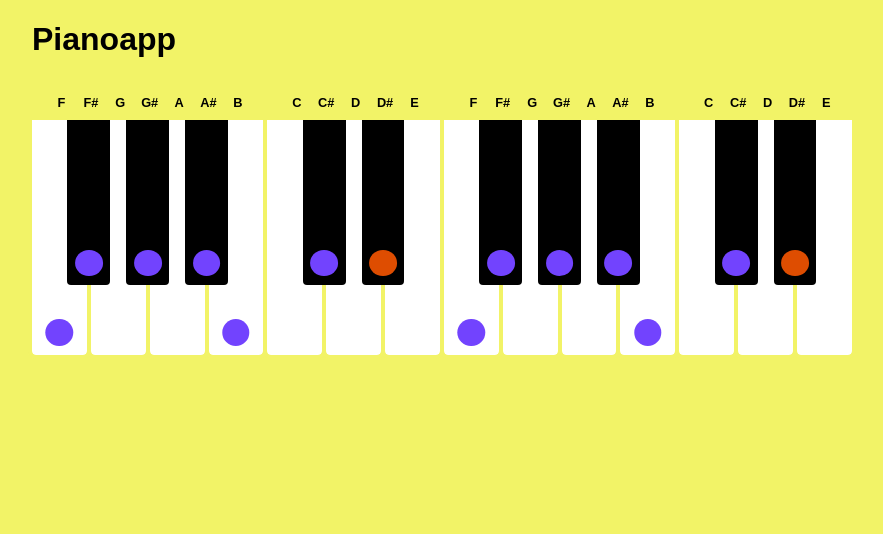
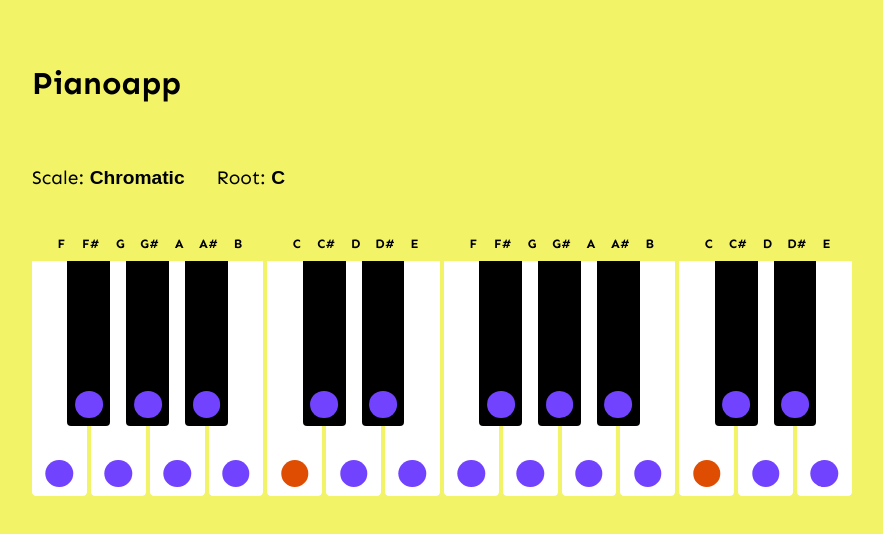
Before and after one commit to itscursedphil/pianoapp, a Next.js app: page / in a window 1280 px wide. Shown: the top 534 px of the page, without its empty margins (196-1079 px from the left). Built offline with nearby package versions, Linux system fonts and the light colour scheme.

Commit message:
Implement scale and root selection and add scales

```diff
--- /dev/null
+++ b/components/Button/SkeletonButton.tsx
@@ -0,0 +1,13 @@
+import styled from 'styled-components';
+
+const SkeletonButton = styled.button`
+  margin: 0;
+  padding: 0;
+
+  background: transparent;
+  border: 0;
+
+  cursor: pointer;
+`;
+
+export default SkeletonButton;
--- /dev/null
+++ b/components/Button/index.ts
@@ -0,0 +1,2 @@
+// eslint-disable-next-line import/prefer-default-export
+export { default as SkeletonButton } from './SkeletonButton';
--- a/components/Layout/Layout.tsx
+++ b/components/Layout/Layout.tsx
@@ -1,16 +1,20 @@
 import React, { PropsWithChildren } from 'react';
+// eslint-disable-next-line camelcase
+import { Sen } from '@next/font/google';
 import styled from 'styled-components';
 import { space } from 'styled-system';
+
+const font = Sen({ subsets: ['latin'], weight: ['400', '700'] });
 
 const PageWrapper = styled.div`
   width: 100%;
   max-width: 1080px;
   margin: 0 auto;
-  ${({ theme }) => space({ theme, px: [4, 4, 6] })}
+  ${({ theme }) => space({ theme, px: [4, 4, 6], mb: [5] })}
 `;
 
 const Layout: React.FC<PropsWithChildren> = ({ children }) => (
-  <PageWrapper>{children}</PageWrapper>
+  <PageWrapper className={font.className}>{children}</PageWrapper>
 );
 
 export default Layout;
--- /dev/null
+++ b/components/Text/Text.tsx
@@ -0,0 +1,15 @@
+import styled from 'styled-components';
+import { space, SpaceProps, typography, TypographyProps } from 'styled-system';
+
+export interface TextProps extends TypographyProps, SpaceProps {
+  inline?: boolean;
+}
+
+const Text = styled.p.attrs<TextProps>(({ inline }) => ({
+  as: inline ? 'span' : 'p',
+}))<TextProps>`
+  ${typography}
+  ${space}
+`;
+
+export default Text;
--- /dev/null
+++ b/components/Text/index.ts
@@ -0,0 +1,3 @@
+import Text from './Text';
+
+export default Text;
--- a/lib/scales.ts
+++ b/lib/scales.ts
@@ -5,12 +5,168 @@ export interface ScaleDefinition {
 
 const scales: ScaleDefinition[] = [
   {
-    name: 'Ionian / Major',
-    notes: [0, 2, 4, 5, 7, 9, 11],
+    notes: [0, 1, 2, 3, 4, 5, 6, 7, 8, 9, 10, 11],
+    name: 'Chromatic',
   },
   {
+    notes: [0, 1, 3, 4, 6, 8, 10],
+    name: 'Altered scale / Super Locrian scale',
+  },
+  {
+    notes: [0, 1, 3, 5, 6, 8, 10],
+    name: 'Locrian',
+  },
+  {
+    notes: [0, 1, 3, 5, 7, 8, 10],
+    name: 'Phrygian',
+  },
+  {
+    notes: [0, 1, 3, 5, 7, 8, 11],
+    name: 'Neapolitan minor scale',
+  },
+  {
+    notes: [0, 1, 3, 5, 7, 9, 11],
+    name: 'Neapolitan major scale',
+  },
+  {
+    notes: [0, 1, 4, 5, 6, 8, 11],
+    name: 'Persian scale',
+  },
+  {
+    notes: [0, 1, 4, 5, 7, 8, 10],
+    name: 'Phrygian dominant scale',
+  },
+  {
+    notes: [0, 1, 4, 5, 7, 8, 11],
+    name: 'Double harmonic scale',
+  },
+  {
+    notes: [0, 1, 4, 6, 7, 10],
+    name: 'Tritone scale',
+  },
+  {
+    notes: [0, 1, 4, 6, 8, 10, 11],
+    name: 'Enigmatic scale',
+  },
+  {
+    notes: [0, 1, 5, 6, 10],
+    name: 'Iwato scale',
+  },
+  {
+    notes: [0, 1, 5, 7, 8],
+    name: 'In scale',
+  },
+  {
+    notes: [0, 1, 5, 7, 10],
+    name: 'Insen scale',
+  },
+  {
+    notes: [0, 2, 3, 5, 6, 8, 10],
+    name: 'Half diminished scale',
+  },
+  {
+    notes: [0, 2, 3, 5, 7, 8, 10],
     name: 'Aeolian / Natural Minor',
-    notes: [0, 2, 3, 5, 7, 8, 10],
+  },
+  {
+    notes: [0, 2, 3, 5, 7, 8, 11],
+    name: 'Harmonic Minor',
+  },
+  {
+    notes: [0, 2, 3, 5, 7, 9, 10],
+    name: 'Dorian',
+  },
+  {
+    notes: [0, 2, 3, 5, 7, 9, 11],
+    name: 'Melodic Minor (asc)',
+  },
+  {
+    notes: [0, 2, 3, 6, 7, 8, 10],
+    name: '"Gypsy" scale',
+  },
+  {
+    notes: [0, 2, 3, 6, 7, 8, 11],
+    name: 'Hungarian minor scale',
+  },
+  {
+    notes: [0, 2, 3, 6, 7, 9, 10],
+    name: 'Ukrainian Dorian scale',
+  },
+  {
+    notes: [0, 2, 4, 5, 6, 8, 10],
+    name: 'Major Locrian scale',
+  },
+  {
+    notes: [0, 2, 4, 5, 7, 8, 11],
+    name: 'Harmonic major scale',
+  },
+  {
+    notes: [0, 2, 4, 5, 7, 9, 10],
+    name: 'Mixolydian',
+  },
+  {
+    notes: [0, 2, 4, 5, 7, 9, 11],
+    name: 'Ionian / Major',
+  },
+  {
+    notes: [0, 2, 4, 6, 7, 9, 10],
+    name: 'Acoustic scale',
+  },
+  {
+    notes: [0, 2, 4, 6, 7, 9, 11],
+    name: 'Lydian',
+  },
+  {
+    notes: [0, 2, 4, 6, 8, 9, 11],
+    name: 'Lydian augmented scale',
+  },
+  {
+    notes: [0, 2, 4, 6, 8, 10],
+    name: 'Whole tone',
+  },
+  {
+    notes: [0, 2, 4, 6, 9, 10],
+    name: 'Prometheus scale',
+  },
+  {
+    notes: [0, 2, 4, 7, 9],
+    name: 'Major pentatonic',
+  },
+  {
+    notes: [0, 2, 5, 7, 9],
+    name: 'Blues major',
+  },
+  {
+    notes: [0, 2, 5, 7, 10],
+    name: 'Egyptian, suspended',
+  },
+  {
+    notes: [0, 3, 4, 6, 7, 9, 10],
+    name: 'Hungarian major scale',
+  },
+  {
+    notes: [0, 3, 4, 7, 8, 11],
+    name: 'Augmented scale',
+  },
+  {
+    notes: [0, 3, 5, 6, 7, 10],
+    name: 'Blues scale',
+  },
+  {
+    notes: [0, 3, 5, 7, 10],
+    name: 'Minor pentatonic',
+  },
+  {
+    notes: [0, 3, 5, 7, 10],
+    name: 'Yo scale',
+  },
+  {
+    notes: [0, 3, 5, 8, 10],
+    name: 'Blues minor',
+  },
+  {
+    notes: [0, 4, 6, 7, 11],
+    name: 'Hirajoshi scale',
   },
 ];
 
--- a/pages/index.tsx
+++ b/pages/index.tsx
@@ -1,14 +1,82 @@
-import React, { useState } from 'react';
+import React, { useCallback, useState } from 'react';
 import { NextPage } from 'next';
 import Head from 'next/head';
 
+import Box from '../components/Box';
+import { SkeletonButton } from '../components/Button';
 import Keyboard from '../components/Keyboard';
 import Layout from '../components/Layout';
+import Text from '../components/Text';
+import { noteNames } from '../lib/notes';
 import scales, { ScaleDefinition } from '../lib/scales';
 
+const ScaleSelection: React.FC<{
+  selectedScale: ScaleDefinition;
+  onSelect: (name: string) => void;
+}> = ({ selectedScale, onSelect }) => (
+  <Box display="flex" mt={-3} mb={4} flexWrap="wrap">
+    {scales.map(({ name }) => (
+      <Box mr={4} mb={2}>
+        <SkeletonButton type="button" onClick={() => onSelect(name)}>
+          <Text
+            inline
+            fontSize="1.2rem"
+            style={{ opacity: selectedScale?.name === name ? 1 : 0.4 }}
+          >
+            <strong>{name}</strong>
+          </Text>
+        </SkeletonButton>
+      </Box>
+    ))}
+  </Box>
+);
+
+const RootSelection: React.FC<{
+  selectedRoot: number;
+  onSelect: (index: number) => void;
+}> = ({ selectedRoot, onSelect }) => (
+  <Box display="flex" mt={-3} mb={4} flexWrap="wrap">
+    {noteNames.map((noteName, index) => (
+      <Box mr={4} mb={2}>
+        <SkeletonButton type="button" onClick={() => onSelect(index)}>
+          <Text
+            inline
+            fontSize="1.2rem"
+            style={{ opacity: selectedRoot === index ? 1 : 0.4 }}
+          >
+            <strong>{noteName}</strong>
+          </Text>
+        </SkeletonButton>
+      </Box>
+    ))}
+  </Box>
+);
+
 const HomePage: NextPage = () => {
-  const [scale, setScale] = useState<ScaleDefinition | null>(scales[1]);
-  const [root, setRoot] = useState(3);
+  const [scale, setScale] = useState<ScaleDefinition>(scales[0]);
+  const [root, setRoot] = useState(0);
+  const [showScales, setShowScales] = useState(false);
+  const [showNotes, setShowNotes] = useState(false);
+
+  const toggleShowScales = useCallback(() => {
+    const nextShowScales = !showScales;
+
+    setShowScales(nextShowScales);
+
+    if (nextShowScales) {
+      setShowNotes(false);
+    }
+  }, [showScales]);
+
+  const toggleShowNotes = useCallback(() => {
+    const nextShowNotes = !showNotes;
+
+    setShowNotes(nextShowNotes);
+
+    if (nextShowNotes) {
+      setShowScales(false);
+    }
+  }, [showNotes]);
 
   return (
     <Layout>
@@ -19,10 +87,46 @@ const HomePage: NextPage = () => {
         <link rel="icon" href="/favicon.ico" />
       </Head>
       <header>
-        <h1>Pianoapp</h1>
+        <Box my={5}>
+          <h1>Pianoapp</h1>
+        </Box>
       </header>
       <main>
-        <Keyboard keys={24} root={root} offset={-7} scale={scale} />
+        <Box>
+          <Box display="flex" mb={4}>
+            <Text inline mr={4} fontSize={['1rem', '1.2rem']}>
+              Scale:{' '}
+              <SkeletonButton type="button" onClick={toggleShowScales}>
+                <Text inline fontSize="1.2rem">
+                  <strong>{scale?.name}</strong>
+                </Text>
+              </SkeletonButton>
+            </Text>
+            <Text inline fontSize={['1rem', '1.2rem']}>
+              Root:{' '}
+              <SkeletonButton type="button" onClick={toggleShowNotes}>
+                <Text inline fontSize="1.2rem">
+                  <strong>{noteNames[root]}</strong>
+                </Text>
+              </SkeletonButton>
+            </Text>
+          </Box>
+          {showScales && (
+            <ScaleSelection
+              selectedScale={scale}
+              onSelect={(name) =>
+                setScale(scales.find((s) => s.name === name) || scales[0])
+              }
+            />
+          )}
+          {showNotes && (
+            <RootSelection
+              selectedRoot={root}
+              onSelect={(index) => setRoot(index)}
+            />
+          )}
+          <Keyboard keys={24} root={root} offset={-7} scale={scale} />
+        </Box>
       </main>
     </Layout>
   );
```
